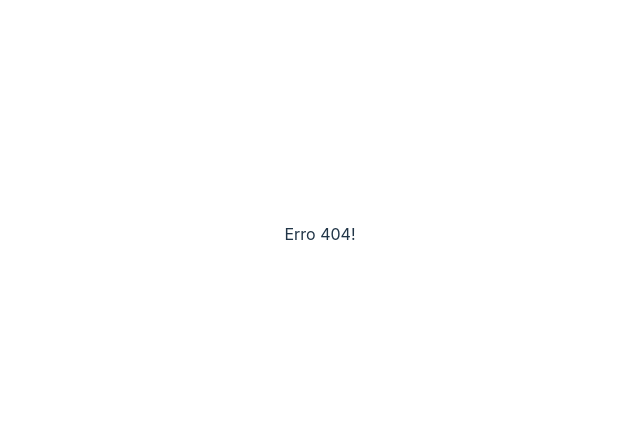
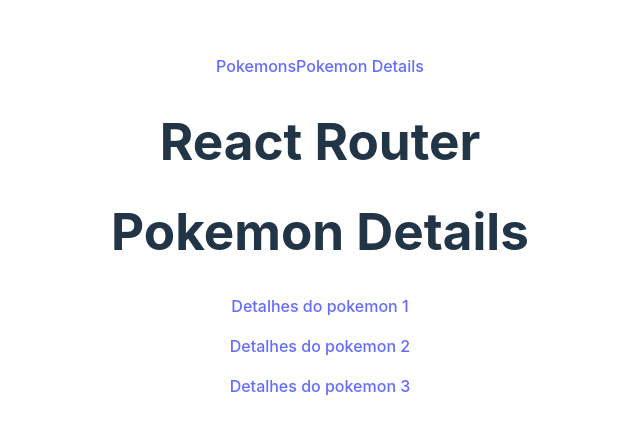
Before and after one commit to DevSinastre/React-Router-Study, a React (Vite) app: page /details in a window 1280 px wide. Before the commit this address had no page. Shown: the part 166-596 px from the top of the page, without its empty margins (320-960 px from the left). Built offline with nearby package versions, Linux system fonts and the light colour scheme.

Commit message:
alterando rotas

```diff
--- a/package.json
+++ b/package.json
@@ -13,7 +13,6 @@
     "preview": "vite preview"
   },
   "dependencies": {
-    "gh-pages": "^6.1.0",
     "react": "^18.2.0",
     "react-dom": "^18.2.0",
     "react-router-dom": "^6.21.0"
@@ -26,6 +25,7 @@
     "eslint-plugin-react": "^7.33.2",
     "eslint-plugin-react-hooks": "^4.6.0",
     "eslint-plugin-react-refresh": "^0.4.5",
+    "gh-pages": "^6.1.0",
     "vite": "^5.0.8"
   }
 }
--- a/src/components/NavBar.jsx
+++ b/src/components/NavBar.jsx
@@ -3,8 +3,8 @@ import { Link } from "react-router-dom";
 const NavBar = () =>{
     return(
         <nav>
-            <Link to='/React-Router-Study/'>Pokemons</Link>
-            <Link to='/React-Router-Study/details'>Pokemon Details</Link>
+            <Link to='/'>Pokemons</Link>
+            <Link to='/details'>Pokemon Details</Link>
         </nav>
     )
 }
--- a/src/routes/ContactDetails.jsx
+++ b/src/routes/ContactDetails.jsx
@@ -8,7 +8,7 @@ const ContactDetails = () =>{
 
     const handleContact = () =>{
         console.log('mensagem enviada');
-        return navigate("/React-Router-Study/");
+        return navigate("/");
     };
 
     return(
--- a/src/routes/PokemonDetails.jsx
+++ b/src/routes/PokemonDetails.jsx
@@ -5,13 +5,13 @@ const PokemonDetails = () =>{
         <div>
             <h1>Pokemon Details</h1>
             <p>
-                <Link to="/React-Router-Study/details/1">Detalhes do pokemon 1</Link>
+                <Link to="1">Detalhes do pokemon 1</Link>
             </p>
             <p>
-                <Link to="/React-Router-Study/details/2">Detalhes do pokemon 2</Link>
+                <Link to="2">Detalhes do pokemon 2</Link>
             </p>
             <p>
-                <Link to="/React-Router-Study/details/3">Detalhes do pokemon 3</Link>
+                <Link to="3">Detalhes do pokemon 3</Link>
             </p>
         </div>
     )
--- a/vite.config.js
+++ b/vite.config.js
@@ -4,5 +4,5 @@ import react from '@vitejs/plugin-react'
 // https://vitejs.dev/config/
 export default defineConfig({
   plugins: [react()],
-  base: "https://devsinastre.github.io/React-Router-Study/",
+  base: "/React-Router-Study",
 })
```
Also changed, not shown: src/main.jsx (+4 -4 lines), 1 other file (tests, documents, lock files or other folders).
